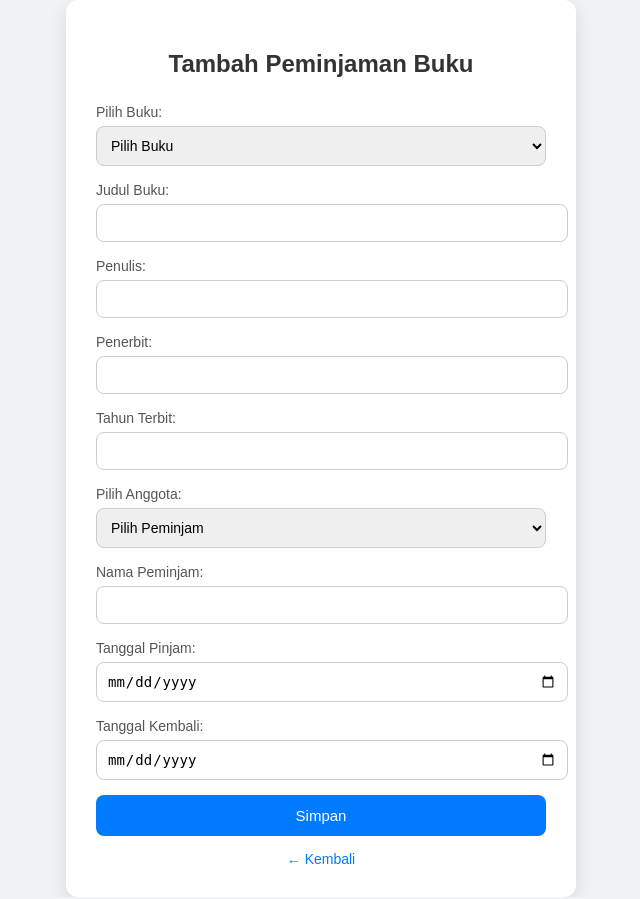
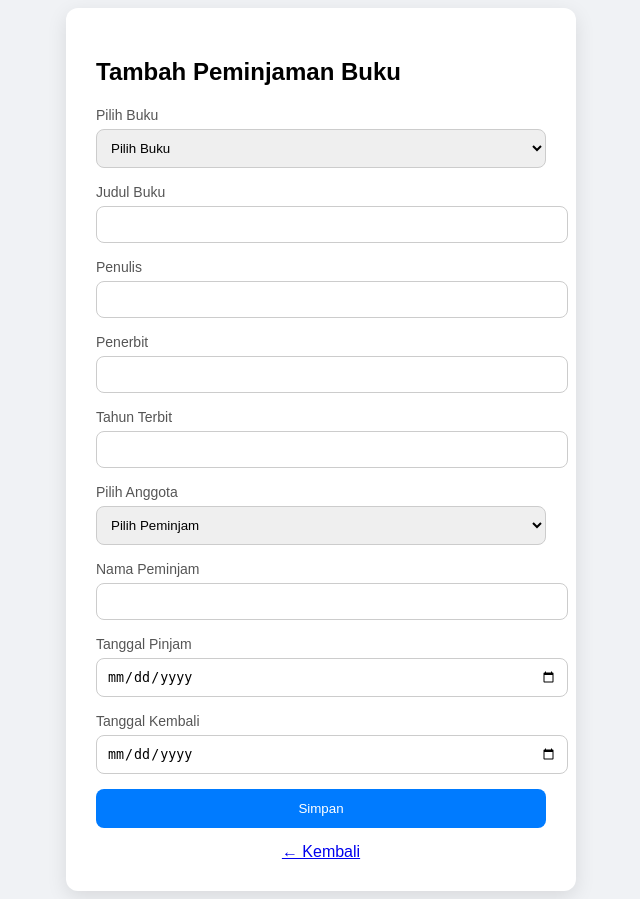
Before and after one commit to shattaa/TUBES-IPL, a PHP site: page /pages/peminjaman/tambah.php in a window 1280 px wide. Shown: the whole page, without its empty margins (319-959 px from the left). Run offline with PHP 8.4, Linux system fonts and the light colour scheme; tables that the repository leaves empty or names only in its code hold one stand-in row (values such as "Sample post").

Commit message:
Update Peminjaman dan Pengembalian

```diff
--- a/pages/peminjaman/tambah.php
+++ b/pages/peminjaman/tambah.php
@@ -2,35 +2,46 @@
 require "../../config/database.php";
 
 $anggota = mysqli_query($conn, "SELECT * FROM anggota_perpus");
-$buku = mysqli_query($conn, "SELECT * FROM daftar_buku WHERE status='Tersedia'");
+$buku = mysqli_query($conn, "SELECT * FROM daftar_buku WHERE stok > 0");
 
 $selectedBook = null;
 
 if(isset($_POST['pilih_buku'])) {
     $kode_buku = $_POST['kode_buku'];
-    $selectedBook = mysqli_fetch_assoc(mysqli_query($conn, "SELECT * FROM daftar_buku WHERE kode_buku='$kode_buku'"));
+    $selectedBook = mysqli_fetch_assoc(
+        mysqli_query($conn, "SELECT * FROM daftar_buku WHERE kode_buku='$kode_buku'")
+    );
 }
 
 if(isset($_POST['simpan'])) {
     $kode_buku = $_POST['kode_buku'];
-    $judul = $_POST['judul'];
-    $penulis = $_POST['penulis'];
-    $penerbit = $_POST['penerbit'];
-    $tahun = $_POST['tahun'];
-    $nis = $_POST['nis'];
-    $nama = $_POST['nama'];
-    $date = $_POST['date'];
-    $due = $_POST['due'];
+    $judul     = $_POST['judul'];
+    $penulis   = $_POST['penulis'];
+    $penerbit  = $_POST['penerbit'];
+    $tahun     = $_POST['tahun'];
+    $nis       = $_POST['nis'];
+    $nama      = $_POST['nama'];
+    $date      = $_POST['date'];
+    $due       = $_POST['due'];
 
     $total = (strtotime($due) - strtotime($date)) / 86400;
 
-    mysqli_query($conn,
-    "INSERT INTO peminjaman_buku
+    // SIMPAN PEMINJAMAN
+    mysqli_query($conn, "
+        INSERT INTO peminjaman_buku
         (kode_buku, judul_buku, penulis, penerbit, tahun_terbit, nis, nama_peminjam, date, due, total_hari)
         VALUES
-    ('$kode_buku', '$judul', '$penulis', '$penerbit', '$tahun', '$nis', '$nama', '$date', '$due', '$total')");
+        ('$kode_buku', '$judul', '$penulis', '$penerbit', '$tahun', '$nis', '$nama', '$date', '$due', '$total')
+    ");
 
-    mysqli_query($conn, "UPDATE daftar_buku SET status='Dipinjam' WHERE kode_buku='$kode_buku'");
+    // 🔥 KURANGI STOK
+    mysqli_query($conn, "
+        UPDATE daftar_buku
+        SET
+            stok = stok - 1,
+            status = IF(stok - 1 > 0, 'Tersedia', 'Habis')
+        WHERE kode_buku = '$kode_buku'
+    ");
 
     header("Location: index.php");
     exit;
@@ -42,123 +53,95 @@ if(isset($_POST['simpan'])) {
 <head>
 <meta charset="UTF-8">
 <title>Tambah Peminjaman Buku</title>
+
 <style>
-        body {
+body{
     font-family: Arial, sans-serif;
-            background: #f0f2f5;
-            margin: 0;
-            display: flex;
-            justify-content: center;
-            align-items: center;
-            min-height: 100vh;
+    background:#f0f2f5;
+    display:flex;
+    justify-content:center;
+    align-items:center;
+    min-height:100vh;
 }
-
-        .form-box {
-            width: 450px;
-            background: #fff;
-            padding: 30px;
-            border-radius: 12px;
-            box-shadow: 0 6px 20px rgba(0,0,0,0.1);
+.form-box{
+    width:450px;
+    background:#fff;
+    padding:30px;
+    border-radius:12px;
+    box-shadow:0 6px 20px rgba(0,0,0,0.1);
 }
-
-        h2 {
-            text-align: center;
-            margin-bottom: 25px;
-            color: #333;
+label{font-size:14px;color:#555;}
+select,input{
+    width:100%;
+    padding:10px;
+    margin:5px 0 15px;
+    border-radius:8px;
+    border:1px solid #ccc;
 }
-
-        label {
-            font-size: 14px;
-            color: #555;
+button{
+    width:100%;
+    padding:12px;
+    background:#007bff;
+    border:none;
+    border-radius:8px;
+    color:#fff;
+    cursor:pointer;
 }
-
-        select, input {
-            width: 100%;
-            padding: 10px;
-            margin-top: 5px;
-            margin-bottom: 15px;
-            border-radius: 8px;
-            border: 1px solid #ccc;
-            font-size: 14px;
-        }
-
-        button {
-            width: 100%;
-            padding: 12px;
-            background: #007bff;
-            border: none;
-            border-radius: 8px;
-            color: white;
-            cursor: pointer;
-            font-size: 15px;
-            transition: 0.3s;
-        }
-
-        button:hover {
-            background: #005dc1;
-        }
-
-        .back-link {
-            display: block;
-            text-align: center;
-            margin-top: 15px;
-            color: #007bff;
-            text-decoration: none;
-            font-size: 14px;
-        }
-
-        .back-link:hover {
-            text-decoration: underline;
-        }
+button:hover{background:#005dc1;}
+.back-link{text-align:center;display:block;margin-top:15px;}
 </style>
 </head>
+
 <body>
 
 <div class="form-box">
 <h2>Tambah Peminjaman Buku</h2>
 
 <form method="post">
-        <label>Pilih Buku:</label>
+
+<label>Pilih Buku</label>
 <select name="kode_buku" onchange="this.form.submit()" required>
     <option disabled selected>Pilih Buku</option>
     <?php while($row = mysqli_fetch_assoc($buku)): ?>
         <option value="<?= $row['kode_buku']; ?>"
-                    <?= (isset($selectedBook) && $selectedBook['kode_buku'] == $row['kode_buku']) ? 'selected' : '' ?>>
-                    <?= $row['judul']; ?>
+            <?= ($selectedBook && $selectedBook['kode_buku']==$row['kode_buku'])?'selected':'' ?>>
+            <?= $row['judul']; ?> (Stok: <?= $row['stok']; ?>)
         </option>
     <?php endwhile; ?>
 </select>
 <input type="hidden" name="pilih_buku" value="1">
 
-        <label>Judul Buku:</label>
+<label>Judul Buku</label>
 <input type="text" name="judul" value="<?= $selectedBook['judul'] ?? '' ?>" readonly>
 
-        <label>Penulis:</label>
+<label>Penulis</label>
 <input type="text" name="penulis" value="<?= $selectedBook['penulis'] ?? '' ?>" readonly>
 
-        <label>Penerbit:</label>
+<label>Penerbit</label>
 <input type="text" name="penerbit" value="<?= $selectedBook['penerbit'] ?? '' ?>" readonly>
 
-        <label>Tahun Terbit:</label>
+<label>Tahun Terbit</label>
 <input type="text" name="tahun" value="<?= $selectedBook['tahun_terbit'] ?? '' ?>" readonly>
 
-        <label>Pilih Anggota:</label>
-        <select name="nis" required>
+<label>Pilih Anggota</label>
+<select name="nis" id="nis" required>
     <option disabled selected>Pilih Peminjam</option>
     <?php
-            mysqli_data_seek($anggota, 0);
+    mysqli_data_seek($anggota,0);
     while($a = mysqli_fetch_assoc($anggota)): ?>
-                <option value="<?= $a['nis']; ?>"><?= $a['nama']; ?></option>
+        <option value="<?= $a['nis']; ?>" data-nama="<?= $a['nama']; ?>">
+            <?= $a['nis']; ?> - <?= $a['nama']; ?>
+        </option>
     <?php endwhile; ?>
 </select>
 
-        <label>Nama Peminjam:</label>
-        <input type="text" name="nama" required>
+<label>Nama Peminjam</label>
+<input type="text" name="nama" id="nama_peminjam" readonly>
 
-        <label>Tanggal Pinjam:</label>
+<label>Tanggal Pinjam</label>
 <input type="date" name="date" required>
 
-        <label>Tanggal Kembali:</label>
+<label>Tanggal Kembali</label>
 <input type="date" name="due" required>
 
 <button name="simpan">Simpan</button>
@@ -167,5 +150,13 @@ if(isset($_POST['simpan'])) {
 <a href="index.php" class="back-link">← Kembali</a>
 </div>
 
+<script>
+document.getElementById('nis').addEventListener('change', function(){
+    const opt = this.options[this.selectedIndex];
+    document.getElementById('nama_peminjam').value =
+        opt.getAttribute('data-nama') || '';
+});
+</script>
+
 </body>
 </html>
```
Also changed, not shown: pages/pengembalian/index.php (+36 -5 lines), pages/pengembalian/proses.php (+57 -62 lines). Lines whose indentation alone changed are shown as unchanged.
